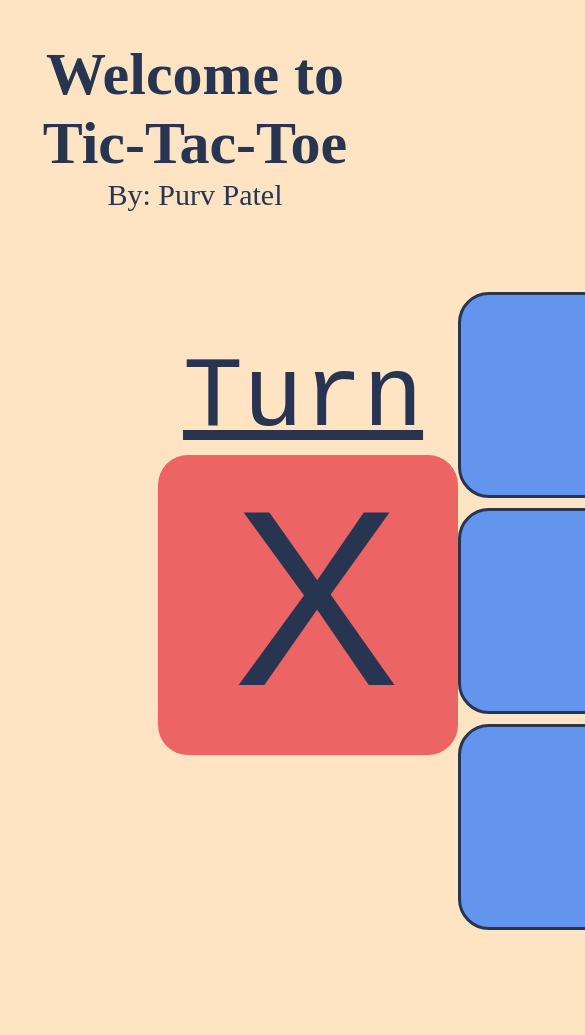
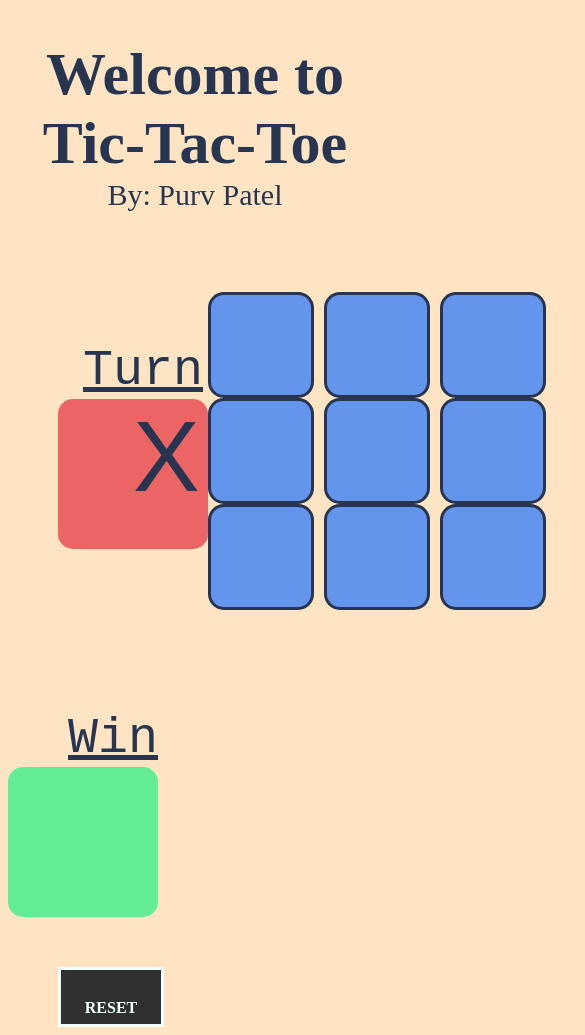
Before and after one commit to Purv-8819/NodeIntro, a website: page index.html in a window 390 px wide. Shown: the top 1035 px of the page, 585 px wide, since content can reach past the window. Before the commit the page ends 938 px from the top, so only its background shows below. Drawn offline with Linux system fonts and the light colour scheme.

Commit message:
Bad but tolerable mobile layout

```diff
--- a/style.css
+++ b/style.css
@@ -29,7 +29,6 @@ body{
   line-height: 250px;
   font-size: 150px;
   font-family: fantasy;
-
 
 }
 
@@ -136,3 +135,94 @@ body{
   color:azure;
   cursor: pointer;
 }
+
+
+
+@media only screen and (max-width: 768px) {
+  /* For mobile phones: */
+  .box{
+    width: 100px;
+    height: 100px;
+    border-radius: 15%;
+    border-style: solid;
+    border-color: #273550;
+    background-color: #6495ed;
+
+    text-align: center;
+    line-height: 125px;
+    font-size: 75px;
+    font-family: fantasy;
+    }
+
+  #grid{
+      display: grid;
+      grid-template-columns: 1fr 1fr 1fr;
+      grid-template-rows: 1fr 1fr 1fr;
+      row-gap: 0;
+      justify-content: center;
+      margin-right: 100px;
+  }
+
+  #InfoTitle{
+    color: #273550;
+    font-size: 50px;
+    font-family: monospace;
+    text-decoration: underline;
+    padding-top: 100px;
+    padding-left: 25px;
+  }
+
+  #WinTitle{
+    color: #273550;
+    font-size: 50px;
+    font-family: monospace;
+    text-decoration: underline;
+    padding-top: 100px;
+    padding-left: 60px;
+  }
+
+  .BigInfo{
+    margin-left: 75px;
+    height: 200px;
+    color: #273550;
+    font-size:100px;
+    font-family:fantasy;
+
+  }
+
+  #Player{
+    display: grid;
+    height: 150px;
+    width: 150px;
+    background-color: #ed6464;
+    border-radius: 10%;
+  }
+
+  #Winner{
+    display: grid;
+    height: 150px;
+    width: 150px;
+    background-color: #64ed92;
+    border-radius: 10%;
+  }
+
+  #reset{
+    width: 100px;
+    height: 25px;
+    text-align: center;
+    padding-top: 29px;
+    margin-left: 50px;
+    border-style: solid;
+    background-color: #303030;
+    font-weight: bold;
+    color:azure;
+    cursor: pointer;
+  }
+
+  #row{
+    display: grid;
+    grid-template-columns: 1fr 1fr;
+    margin-left: 0px;
+  }
+
+}
```
